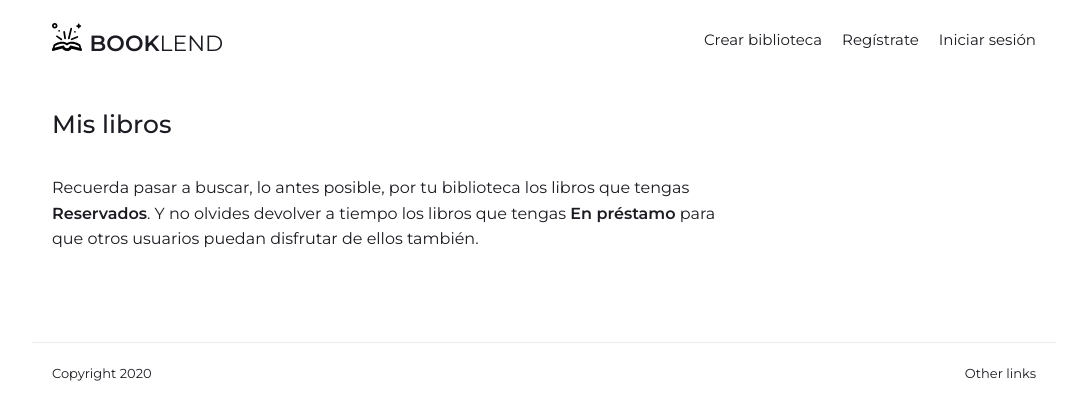
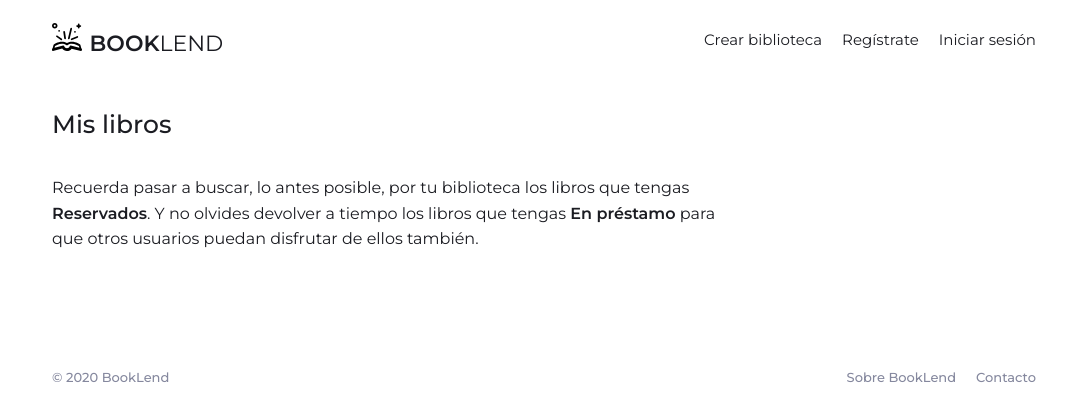
Before and after one commit to saioacoder/BookLend, a React (Create React App) app: page /1/mis-libros in a window 1280 px wide. Shown: the top 420 px of the page, without its empty margins (96-1183 px from the left). Built offline with nearby package versions, Linux system fonts and the light colour scheme; no server answers.

Commit message:
Arreglo del pie

```diff
--- a/src/components/footer/Footer.js
+++ b/src/components/footer/Footer.js
@@ -1,12 +1,21 @@
+import { Link } from 'react-router-dom';
+
 import './Footer.scss';
 
 const Footer = () => {
+
+	const actualYear = () => {
+		const now = new Date();
+		return now.getFullYear();
+	};
+
 	return (
 		<>
 			<footer className="footer">
 				<div className="container">
-					<div>Copyright 2020</div>
-					<div>Other links</div>
+					<div className="footer_copyright">© {actualYear()} BookLend</div>
+					<Link to="/">Sobre BookLend</Link>
+					<Link to="/">Contacto</Link>
 				</div>
 			</footer>
 		</>
--- a/src/components/footer/Footer.scss
+++ b/src/components/footer/Footer.scss
@@ -3,12 +3,22 @@
 .footer {
    .container {
       align-items: center;
-      border-top: 1px solid $color_base_light;
+      color: $color_base_extramedium;
       display: flex;
       font-size: $font_size_xs;
-      justify-content: space-between;
+      font-weight: $font_weight_mediumBold;
       margin-top: $spacing_xxl;
       padding-bottom: $spacing_base;
-      padding-top: $spacing_base;
+      padding-top: $spacing_m;
+   }
+   &_copyright {
+      margin-right: auto;
+   }
+   a {
+      color: $color_base_extramedium;
+      margin-left: $spacing_base;
+      &:hover {
+         color: $color_highlight_dark;
+      }
    }
 }
```
